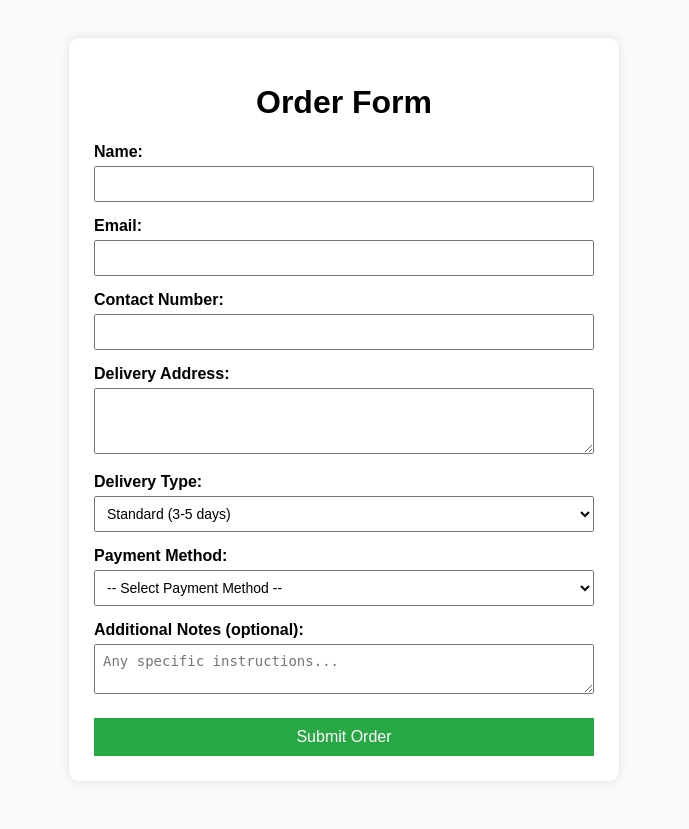
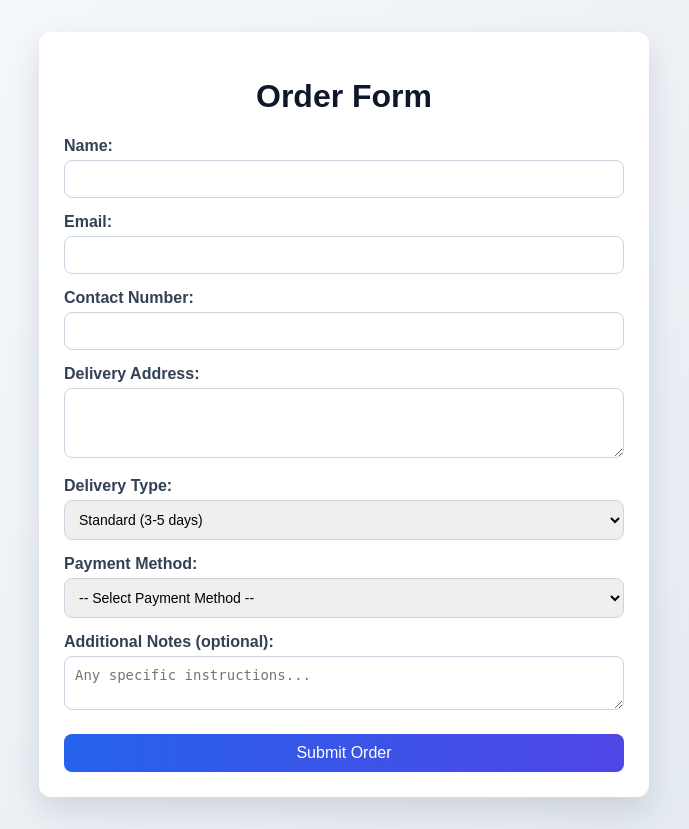
Before and after one commit to Thakordev007/ApnaStore_fashion-Website, a Flask app: page /order in a window 1280 px wide. Shown: the whole page, without its empty margins (296-985 px from the left). Before the commit the page ends 756 px from the top, so only its background shows below. Run offline with Flask 3, Linux system fonts and the light colour scheme.

Commit message:
Update order.html

```diff
--- a/templates/order.html
+++ b/templates/order.html
@@ -5,82 +5,21 @@
   <meta name="viewport" content="width=device-width, initial-scale=1.0"/>
   <title>Order Form</title>
   <style>
-    body {
-      font-family: Arial, sans-serif;
-      background-color: #f9f9f9;
-      padding: 30px;
-    }
-
-    .container {
-      max-width: 500px;
-      margin: auto;
-      background: #fff;
-      padding: 25px;
-      border-radius: 10px;
-      box-shadow: 0 0 10px rgba(0, 0, 0, 0.1);
-    }
-
-    h1, h2 {
-      text-align: center;
-    }
-
-    label {
-      display: block;
-      margin: 15px 0 5px;
-      font-weight: bold;
-    }
-
-    input, textarea, select {
-      width: 100%;
-      padding: 8px;
-      box-sizing: border-box;
-      font-size: 14px;
-    }
-
-    button {
-      margin-top: 20px;
-      width: 100%;
-      padding: 10px;
-      background: #28a745;
-      color: white;
-      border: none;
-      font-size: 16px;
-      cursor: pointer;
-    }
-
-    button:hover {
-      background: #218838;
-    }
-
-    .hidden {
-      display: none;
-    }
-
-    .confirmation-message {
-      text-align: center;
-    }
-
-    .order-summary {
-      background-color: #f2f2f2;
-      padding: 10px;
-      border-radius: 5px;
-      margin-top: 10px;
-      font-size: 14px;
-    }
-
-    ul.cart-items {
-      list-style: none;
-      padding-left: 0;
-    }
-
-    ul.cart-items li {
-      padding: 5px 0;
-      border-bottom: 1px solid #ccc;
-    }
-
-    ul.cart-items li:last-child {
-      border-bottom: none;
-    }
+    body { font-family: Arial, sans-serif; background: linear-gradient(135deg,#f8fafc,#e2e8f0); padding: 24px; }
+    .container { max-width: 560px; margin: auto; background: #fff; padding: 25px; border-radius: 12px; box-shadow: 0 14px 30px rgba(15,23,42,.12); }
+    h1, h2 { text-align: center; color: #0f172a; }
+    label { display: block; margin: 15px 0 5px; font-weight: bold; color: #334155; }
+    input, textarea, select { width: 100%; padding: 10px; box-sizing: border-box; font-size: 14px; border: 1px solid #cbd5e1; border-radius: 8px; }
+    input:focus, textarea:focus, select:focus { outline: none; border-color: #2563eb; box-shadow: 0 0 0 3px rgba(37,99,235,.16); }
+    button { margin-top: 20px; width: 100%; padding: 10px; background: linear-gradient(90deg,#2563eb,#4f46e5); color: white; border: none; font-size: 16px; border-radius: 8px; cursor: pointer; }
+    button:hover { opacity: .95; }
+    .hidden { display: none; }
+    .confirmation-message { text-align: center; }
+    .order-summary { background-color: #f8fafc; padding: 10px; border-radius: 5px; margin-top: 10px; font-size: 14px; }
+    ul.cart-items { list-style: none; padding-left: 0; }
+    ul.cart-items li { padding: 5px 0; border-bottom: 1px solid #ccc; }
+    ul.cart-items li:last-child { border-bottom: none; }
+    @media (max-width: 480px) { body { padding: 12px; } .container { padding: 16px; } }
   </style>
 </head>
 <body>
```
